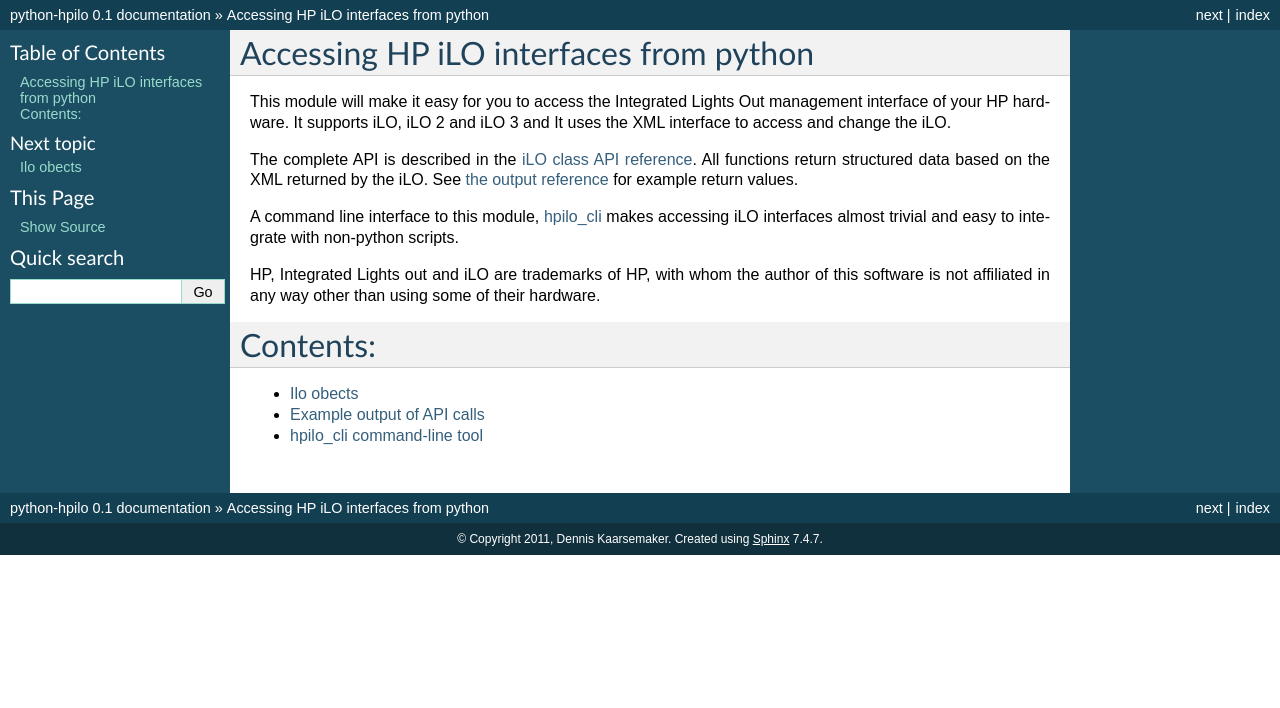
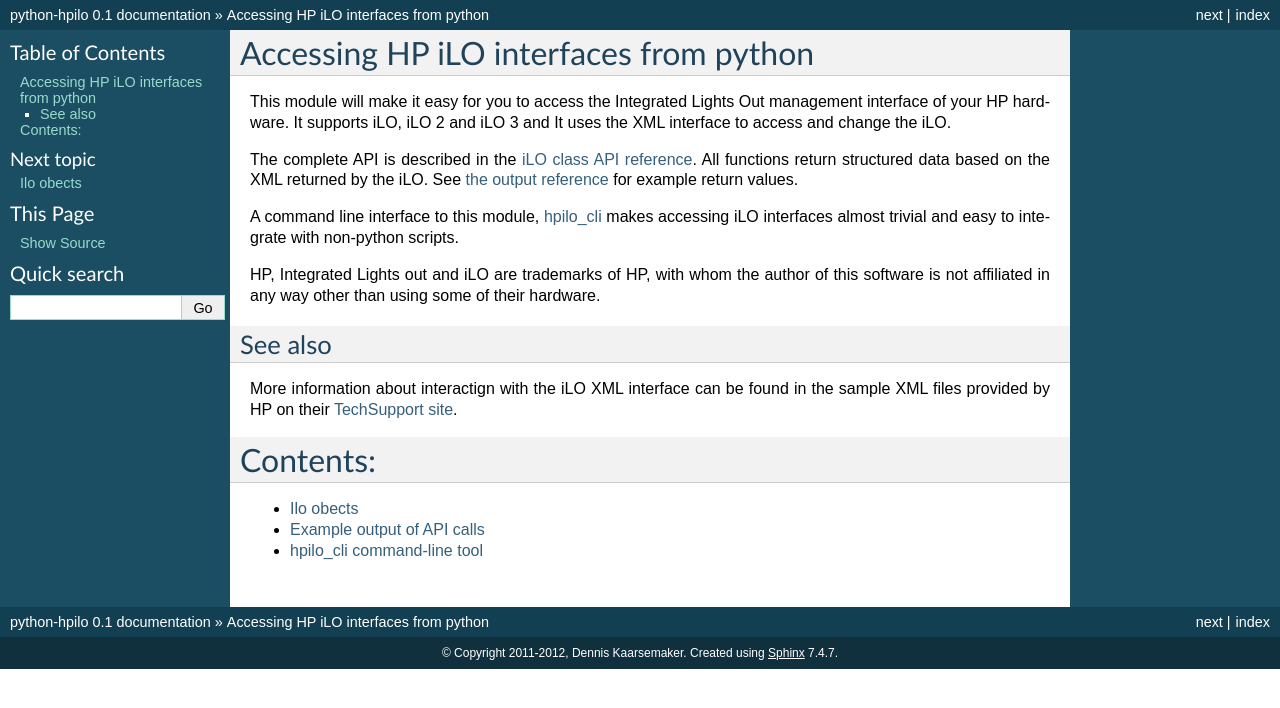
Before and after one commit to seveas/python-hpilo, a Sphinx documentation site: the page built from docs/index.rst, in a window 1280 px wide. Shown: the top 708 px of the page. Built offline with Sphinx 7.4.7, drawn with Linux system fonts in a browser that asks for light colours.

Commit message:
Some documentation/copyright work

```diff
--- a/docs/conf.py
+++ b/docs/conf.py
@@ -41,7 +41,7 @@
 
 # General information about the project.
 project = u'python-hpilo'
-copyright = u'2011, Dennis Kaarsemaker'
+copyright = u'2011-2012, Dennis Kaarsemaker'
 
 # The version info for the project you're documenting, acts as replacement for
 # |version| and |release|, also used in various other places throughout the
--- a/docs/index.rst
+++ b/docs/index.rst
@@ -16,6 +16,11 @@
 this software is not affiliated in any way other than using some of their
 hardware.
 
+See also
+--------
+More information about interactign with the iLO XML interface can be found in
+the sample XML files provided by HP on their `TechSupport site`_.
+
 Contents:
 =========
 
@@ -25,3 +30,5 @@
    ilo
    output
    cli
+
+.. _`TechSupport site`:  http://h20000.www2.hp.com/bizsupport/TechSupport/SoftwareDescription.jsp?lang=en&cc=us&prodTypeId=18964&prodSeriesId=4154735&swItem=MTX-9ded60bd746942e18651211f51&prodNameId=4154847&swEnvOID=4004&swLang=8&taskId=135&mode=5
--- a/hpilo.py
+++ b/hpilo.py
@@ -1,4 +1,4 @@
-# (c) 2011 Dennis Kaarsemaker <dennis@kaarsemaker.net>
+# (c) 2011-2012 Dennis Kaarsemaker <dennis@kaarsemaker.net>
 # see COPYING for license details
 
 import socket
```
Also changed, not shown: 3 other files.
